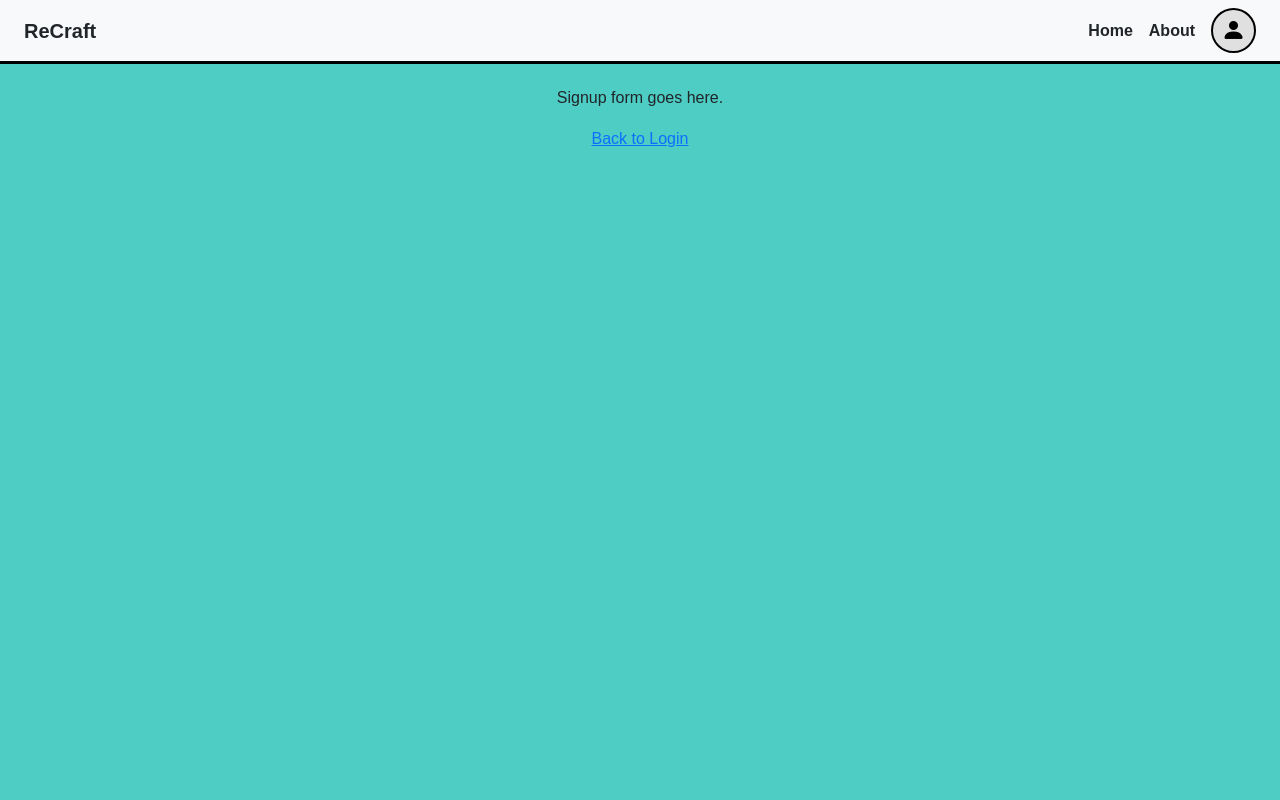
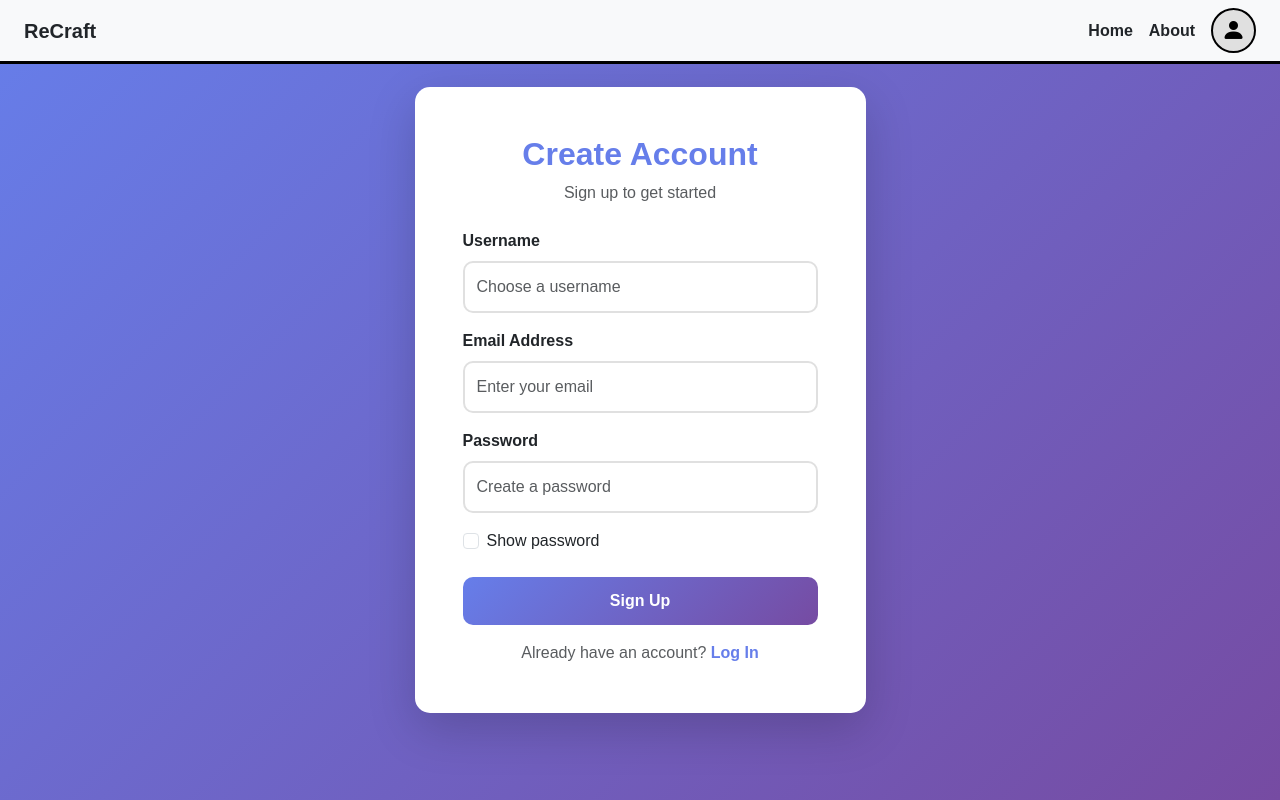
Before and after one commit to TheBawawa/ReCraft, a React (Vite) app in the folder ReCraft/: page /signup in a window 1280 px wide. Built offline with nearby package versions, Linux system fonts and the light colour scheme.

Commit message:
Sign up form oficial

```diff
--- a/ReCraft/src/components/SignupForm.jsx
+++ b/ReCraft/src/components/SignupForm.jsx
@@ -1,17 +1,164 @@
-import React from "react";
+import React, { useState } from "react";
 import { Link } from "react-router-dom";
+import { Form, Button, Container, Row, Col, Card, Alert } from "react-bootstrap";
+import { auth, db } from "../firebase";
+import { createUserWithEmailAndPassword } from "firebase/auth";
+import { doc, setDoc } from "firebase/firestore";
 
 function SignupForm() {
+  const [showPassword, setShowPassword] = useState(false);
+  const [username, setUsername] = useState("");
+  const [email, setEmail] = useState("");
+  const [password, setPassword] = useState("");
+  const [loading, setLoading] = useState(false);
+  const [error, setError] = useState("");
+
+  const handleSubmit = async (e) => {
+    e.preventDefault();
+    if (!username || !email || !password) {
+      setError("Please fill in all fields");
+      return;
+    }
+
+    try {
+      setLoading(true);
+      setError("");
+
+      const userCredential = await createUserWithEmailAndPassword(auth, email, password);
+      const user = userCredential.user;
+
+      await setDoc(doc(db, "users", user.uid), {
+        username,
+        email,
+      });
+
+      setUsername("");
+      setEmail("");
+      setPassword("");
+    } catch (error) {
+      console.error("Signup error:", error.message);
+      setError(error.message);
+    } finally {
+      setLoading(false);
+    }
+  };
+
   return (
-    <div className="p-4 mx-auto" style={{ maxWidth: "400px" }}>
-      <h2 className="text-center mb-4">Sign Up</h2>
-      <p className="text-center">Signup form goes here.</p>
+    <div style={{
+      minHeight: "100vh",
+      background: "linear-gradient(135deg, #667eea 0%, #764ba2 100%)",
+      display: "flex",
+      alignItems: "center",
+      padding: "20px"
+    }}>
+      <Container>
+        <Row className="justify-content-center">
+          <Col xs={12} sm={10} md={8} lg={5}>
+            <Card className="shadow-lg border-0" style={{ borderRadius: "15px" }}>
+              <Card.Body className="p-5">
+                <div className="text-center mb-4">
+                  <h2 className="fw-bold" style={{ color: "#667eea" }}>Create Account</h2>
+                  <p className="text-muted">Sign up to get started</p>
+                </div>
 
-      <div className="text-center">
-        <Link to="/login" className="btn btn-link p-0">
-          Back to Login
-        </Link>
-      </div>
+                {error && (
+                  <Alert variant="danger" dismissible onClose={() => setError("")}>
+                    {error}
+                  </Alert>
+                )}
+
+                <Form onSubmit={handleSubmit}>
+                  <Form.Group className="mb-3" controlId="username">
+                    <Form.Label className="fw-semibold">Username</Form.Label>
+                    <Form.Control
+                      type="text"
+                      placeholder="Choose a username"
+                      value={username}
+                      onChange={(e) => setUsername(e.target.value)}
+                      required
+                      style={{
+                        padding: "12px",
+                        borderRadius: "10px",
+                        border: "2px solid #e0e0e0"
+                      }}
+                    />
+                  </Form.Group>
+
+                  <Form.Group className="mb-3" controlId="email">
+                    <Form.Label className="fw-semibold">Email Address</Form.Label>
+                    <Form.Control
+                      type="email"
+                      placeholder="Enter your email"
+                      value={email}
+                      onChange={(e) => setEmail(e.target.value)}
+                      required
+                      style={{
+                        padding: "12px",
+                        borderRadius: "10px",
+                        border: "2px solid #e0e0e0"
+                      }}
+                    />
+                  </Form.Group>
+
+                  <Form.Group className="mb-3" controlId="password">
+                    <Form.Label className="fw-semibold">Password</Form.Label>
+                    <Form.Control
+                      type={showPassword ? "text" : "password"}
+                      placeholder="Create a password"
+                      value={password}
+                      onChange={(e) => setPassword(e.target.value)}
+                      required
+                      style={{
+                        padding: "12px",
+                        borderRadius: "10px",
+                        border: "2px solid #e0e0e0"
+                      }}
+                    />
+                  </Form.Group>
+
+                  <Form.Check
+                    type="checkbox"
+                    id="showPassword"
+                    label="Show password"
+                    checked={showPassword}
+                    onChange={() => setShowPassword(!showPassword)}
+                    className="mb-4"
+                  />
+
+                  <Button
+                    type="submit"
+                    className="w-100 mb-3 fw-semibold"
+                    disabled={loading}
+                    style={{
+                      padding: "12px",
+                      borderRadius: "10px",
+                      background: "linear-gradient(135deg, #667eea 0%, #764ba2 100%)",
+                      border: "none",
+                      fontSize: "16px"
+                    }}
+                  >
+                    {loading ? "Creating Account..." : "Sign Up"}
+                  </Button>
+
+                  <div className="text-center">
+                    <span className="text-muted">Already have an account? </span>
+                    <Link
+                      to="/login"
+                      style={{
+                        color: "#667eea",
+                        textDecoration: "none",
+                        fontWeight: "600"
+                      }}
+                    >
+                      Log In
+                    </Link>
+                  </div>
+                </Form>
+              </Card.Body>
+            </Card>
+          </Col>
+        </Row>
+      </Container>
     </div>
   );
 }
```
